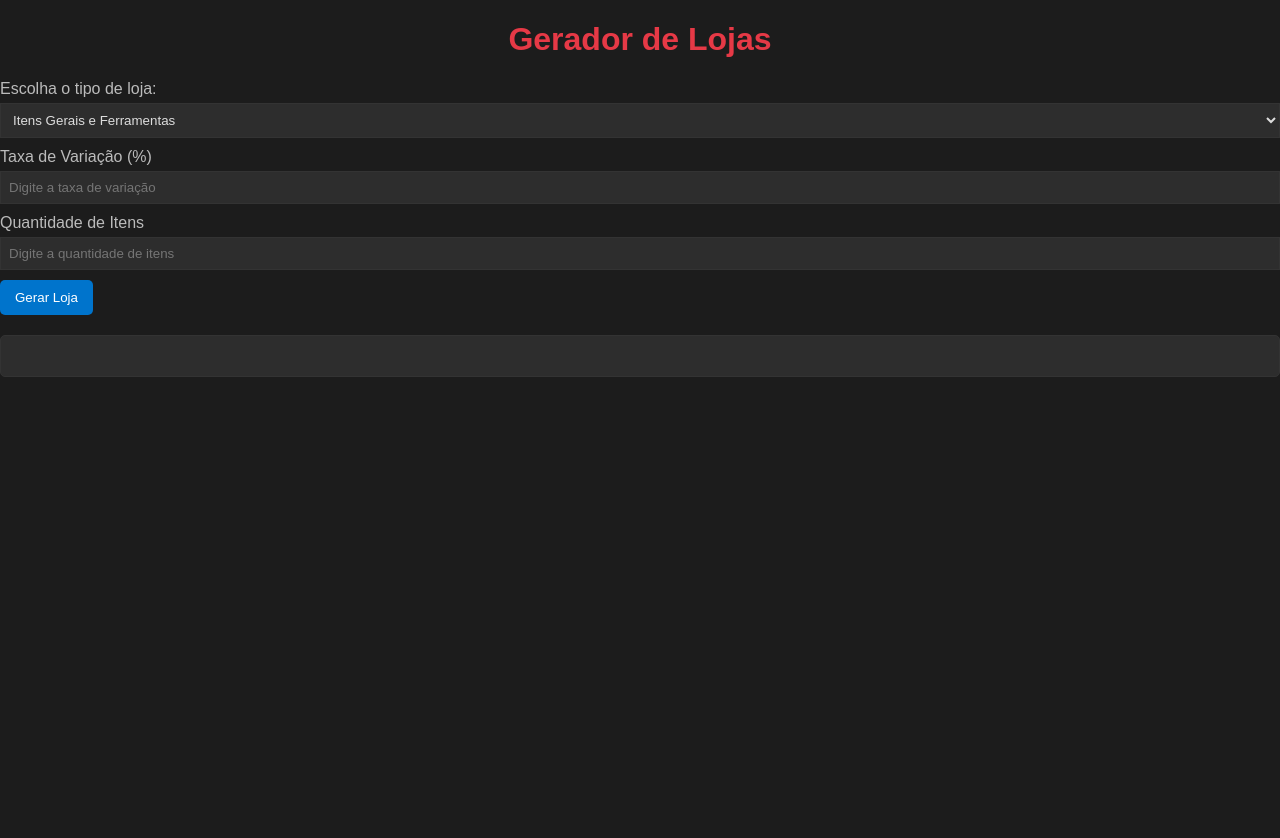
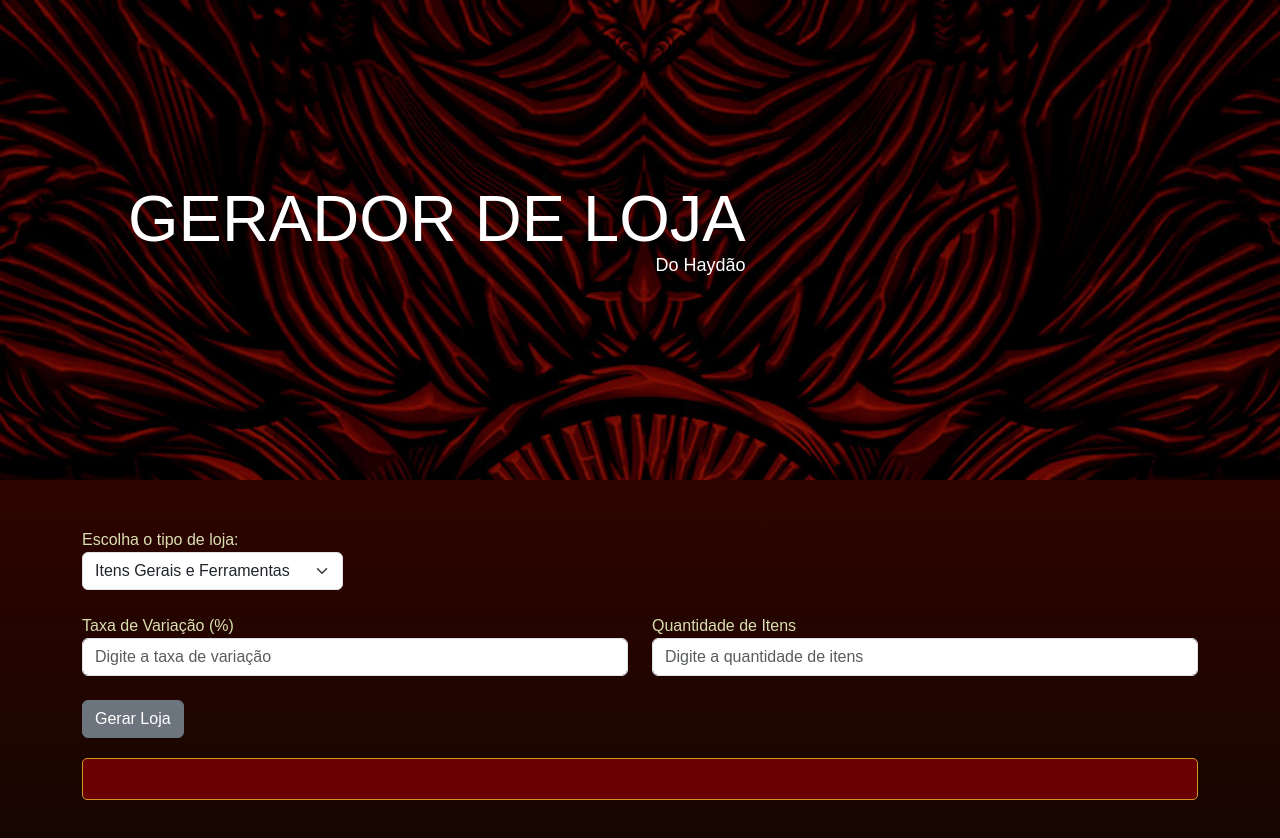
Before and after one commit to Haydgi/LojaT20, a plain HTML site: page index.html in a window 1280 px wide. Before the commit the page ends 800 px from the top, so only its background shows below. Drawn offline with nearby package versions, Linux system fonts and the light colour scheme.

Commit message:
Add files via upload

```diff
--- a/index.html
+++ b/index.html
@@ -1,76 +1,39 @@
 <!DOCTYPE html>
 <html lang="en">
+
 <head>
     <meta charset="UTF-8">
     <meta name="viewport" content="width=device-width, initial-scale=1.0">
     <title>Gerador de Lojas</title>
-    <style>
-        body {
-            font-family: 'Arial', sans-serif;
-            background-color: #1c1c1c;
-            color: #ddd;
-            margin: 0;
-            padding: 0;
-        }
+    <link href="https://cdn.jsdelivr.net/npm/bootstrap@5.3.2/dist/css/bootstrap.min.css" rel="stylesheet"
+        integrity="sha384-T3c6CoIi6uLrA9TneNEoa7RxnatzjcDSCmG1MXxSR1GAsXEV/Dwwykc2MPK8M2HN" crossorigin="anonymous">
+    <link rel="stylesheet" href="style.css">
+</head>
 
-        h1 {
-            text-align: center;
-            color: #e63946; /* Vermelho Tormenta 20 */
-        }
+<body>
 
-        label {
-            display: block;
-            margin-bottom: 5px;
-            color: #bbb;
-        }
+    <header>
 
-        select, input {
-            width: 100%;
-            padding: 8px;
-            margin-bottom: 10px;
-            box-sizing: border-box;
-            background-color: #2d2d2d; /* Cinza Escuro */
-            border: 1px solid #333;
-            color: #ddd;
-        }
+        <div class="d-flex">
+            <div>
+                <h1 class="h1 display-3">Gerador de loja</h1>
+                <h2>Do Haydão</h2>
+            </div>
+        </div>
 
-        button {
-            background-color: #0074cc; /* Azul Tormenta 20 */
-            color: white;
-            padding: 10px 15px;
-            border: none;
-            border-radius: 5px;
-            cursor: pointer;
-        }
 
-        button:hover {
-            background-color: #005691; /* Azul Escuro Tormenta 20 */
-        }
+    </header>
 
-        #loja {
-            margin-top: 20px;
-            padding: 20px;
-            background-color: #2d2d2d; /* Cinza Escuro */
-            border: 1px solid #333;
-            border-radius: 5px;
-        }
+    <main class="mt-5 my-5 w-100">
 
-        p {
-            margin: 0;
-            padding: 5px 0;
-            border-bottom: 1px solid #333;
-        }
+        <section class="container">
 
-        p:last-child {
-            border-bottom: none;
-        }
-    </style>
-</head>
-<body>
-    <h1>Gerador de Lojas</h1>
 
+            <div class="row mb-4">
+
+                <div class="col-12 w-25">
                     <label for="tipoLoja">Escolha o tipo de loja:</label>
-    <select id="tipoLoja">
+                    <select class="form-select" aria-label="Default select example" id="tipoLoja">
                         <option value="itensGerais">Itens Gerais e Ferramentas</option>
                         <option value="vestuario">Vestuario</option>
                         <option value="esotericos">Esotéricos</option>
@@ -79,19 +42,38 @@
                         <option value="armas">Armas</option>
                         <option value="modsArmas">Mods</option>
                         <option value="encanArmas">Encantamentos</option>
-        <!-- Adicione mais opções conforme necessário -->
                     </select>
+                </div>
 
+            </div>
+
+            <div class="row mb-4">
+
+                <div class="col-6">
                     <label for="taxaVariacao">Taxa de Variação (%)</label>
-    <input type="number" id="taxaVariacao" placeholder="Digite a taxa de variação">
+                    <input type="number" id="taxaVariacao" class="form-control" placeholder="Digite a taxa de variação">
+                </div>
 
+
+                <div class="col-6">
                     <label for="quantidadeItens">Quantidade de Itens</label>
-    <input type="number" id="quantidadeItens" placeholder="Digite a quantidade de itens">
+                    <input type="number" id="quantidadeItens" class="form-control"
+                        placeholder="Digite a quantidade de itens">
+                </div>
 
-    <button onclick="gerarLoja()">Gerar Loja</button>
+            </div>
+
+            <button onclick="gerarLoja()" class="btn btn-secondary">Gerar Loja</button>
 
             <div id="loja"></div>
 
+
+        </section>
+    </main>
+</body>
+
+
+<script src="https://cdn.jsdelivr.net/npm/bootstrap@5.3.2/dist/js/bootstrap.bundle.min.js" integrity="sha384-C6RzsynM9kWDrMNeT87bh95OGNyZPhcTNXj1NW7RuBCsyN/o0jlpcV8Qyq46cDfL" crossorigin="anonymous"></script>
 <script src="script.js"></script>
-</body>
+
 </html>
--- a/script.js
+++ b/script.js
@@ -230,9 +230,8 @@ function gerarLoja() {
             tipo = 2;
             itensLoja = gerarItensAleatorios(listaModificacoesArmas, taxaVariacao, quantidadeItens, tipo);
             break;
-
         case 'encanArmas':
-            tipo = 2;
+            tipo = 2; // Alterei para tipo 3 (correspondendo a encantamentos)
             itensLoja = gerarItensAleatorios(listaEncantamentosArmas, taxaVariacao, quantidadeItens, tipo);
             break;
         // Adicione mais casos conforme necessário
@@ -358,9 +357,11 @@ function gerarItensAleatorios(listaItens, percentualAumento, quantidade, tipo) {
     } else if (tipo == 2) {
         // Gera itens da listaModificacoesArmas que podem ser repetidos
         return Array.from({ length: quantidade }, function () {
-            var nomeModificacao = lista[Math.floor(Math.random() * lista.length)];
+            var nomeModificacao = listaItens[Math.floor(Math.random() * listaItens.length)];
 
             return { nome: nomeModificacao, preco: 0 }; // O preço é 0 para itens de modificação
         });
     }
+
+
 }
--- a/style.css
+++ b/style.css
@@ -1,53 +1,113 @@
+:root {
+    --cor1: #6b0000;
+    --cor2: #201d1b;
+    --cor3: #65743A;
+    --cor4: rgb(158, 149, 111);
+    --cor5: #d9dfb0;
+    --cor6: rgb(105, 100, 78);
+    --cor7: rgb(250, 182, 36);
+    --cor8: rgb(207, 153, 35);
+    --cor9: rgb(160, 116, 21);
+}
+
+.menu-logoSite {
+    height: 50px;
+    margin-left: 10px;
+    margin-top: 5px;
+    border-radius: 40%;
+}
+
+header {
+    height: 60vh;
+    background-image: url(imgs/header.jpg);
+    background-repeat: no-repeat;
+    background-size: cover;
+    background-position: top left;
+
+    display: flex;
+    justify-content: center;
+    align-items: center;
+}
+
+.d-flex {
+    width: 80%;
+    text-align: left;
+}
+
+.d-flex div {
+    display: inline-block;
+    text-align: right;
+
+}
+
+.h1 {
+    font-size: 65px;
+    text-transform: uppercase;
+    color: white;
+    text-shadow: 2px 2px 2px var(--clr-itp-4), -2px -2px 2px var(--clr-itp-4);
+    border-bottom: 3px solid var(--clr-itp-2);
+    line-height: .8;
+}
+
+header h2 {
+    font-size: 18px;
+    color: white;
+    line-height: 1.4;
+}
+
+h1{
+    border-bottom: 2px;
+    border-color: rgba(207, 207, 207);
+}
+
 body {
     font-family: 'Arial', sans-serif;
-    background-color: #f4f4f4;
+    background: linear-gradient(to bottom, #4d0000, #160600);
+    color: var(--cor5);
     margin: 0;
     padding: 0;
 }
 
-h1 {
-    text-align: center;
-    color: #333;
+.bg-main {
+    background: linear-gradient(to bottom, #4d0000, #160600);
 }
 
-label {
-    display: block;
-    margin-bottom: 5px;
-    color: #555;
+.bg-main a {
+    font-family: 'Franklin Gothic Medium', 'Arial Narrow', Arial, sans-serif;
+    color: var(--cor4);
+    padding-top: 20px;
 }
 
-select, input {
-    width: 100%;
+.bg-main a:hover {
+    color: var(--cor6);
+}
+
+
+.input-class{
+    width: 80%;
     padding: 8px;
     margin-bottom: 10px;
     box-sizing: border-box;
+    background-color: #2d2d2d;
+    /* Cinza Escuro */
+    border: 1px solid #333;
+    color: #ddd;
 }
 
-button {
-    background-color: #4caf50;
-    color: white;
-    padding: 10px 15px;
-    border: none;
-    border-radius: 5px;
-    cursor: pointer;
-}
-
-button:hover {
-    background-color: #45a049;
-}
 
 #loja {
     margin-top: 20px;
     padding: 20px;
-    background-color: #fff;
-    border: 1px solid #ddd;
+    background-color: var(--cor1);
+    /* Cinza Escuro */
+    border: 1px solid var(--cor8);
     border-radius: 5px;
 }
 
 p {
     margin: 0;
     padding: 5px 0;
-    border-bottom: 1px solid #ddd;
+    border-bottom: 1px solid var(--cor9);
 }
 
 p:last-child {
```
Also changed, not shown: imgs/header.jpg (added), imgs/header.webp (added), imgs/t20.png (added). Lines whose indentation alone changed are shown as unchanged.
